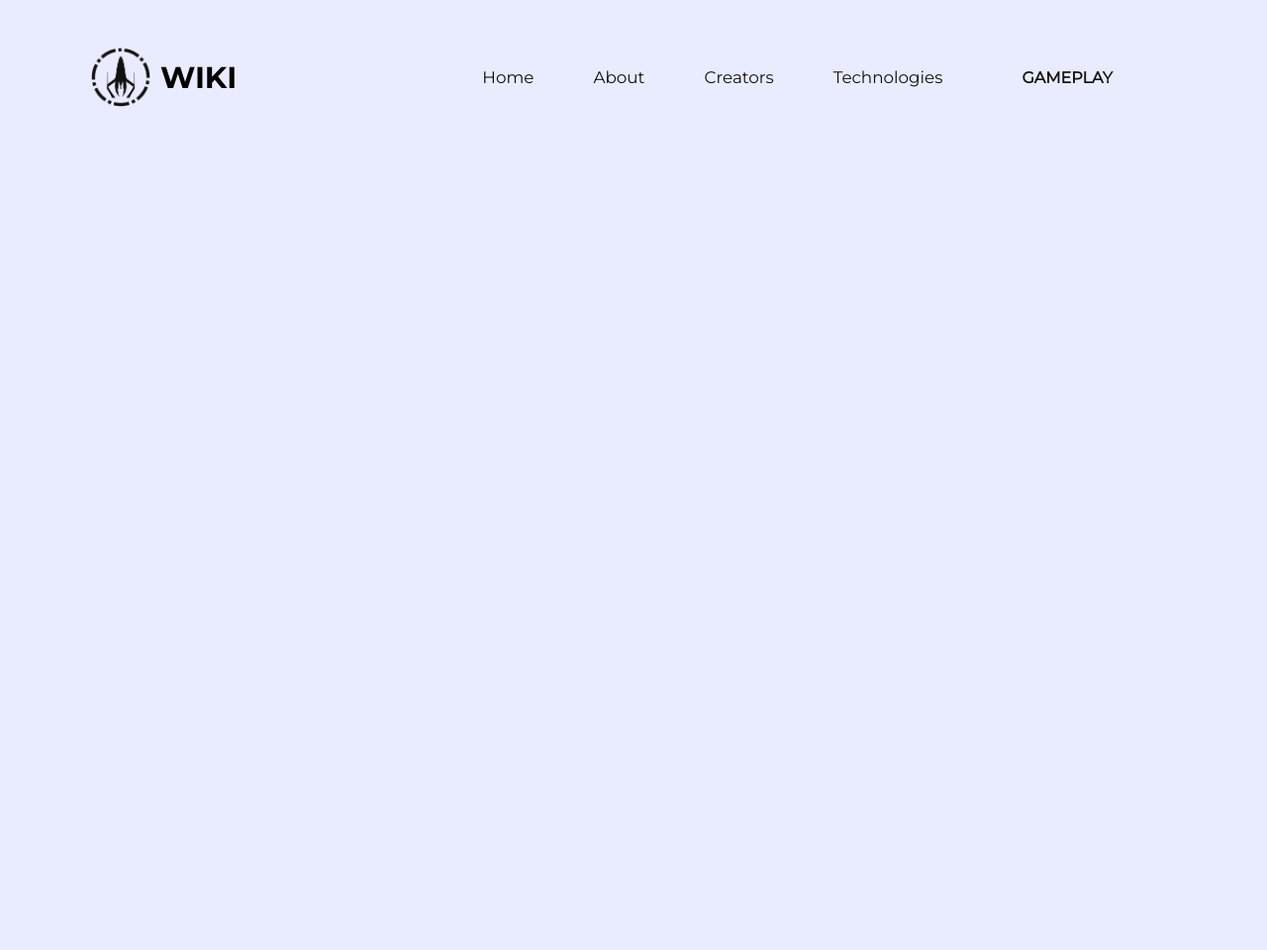
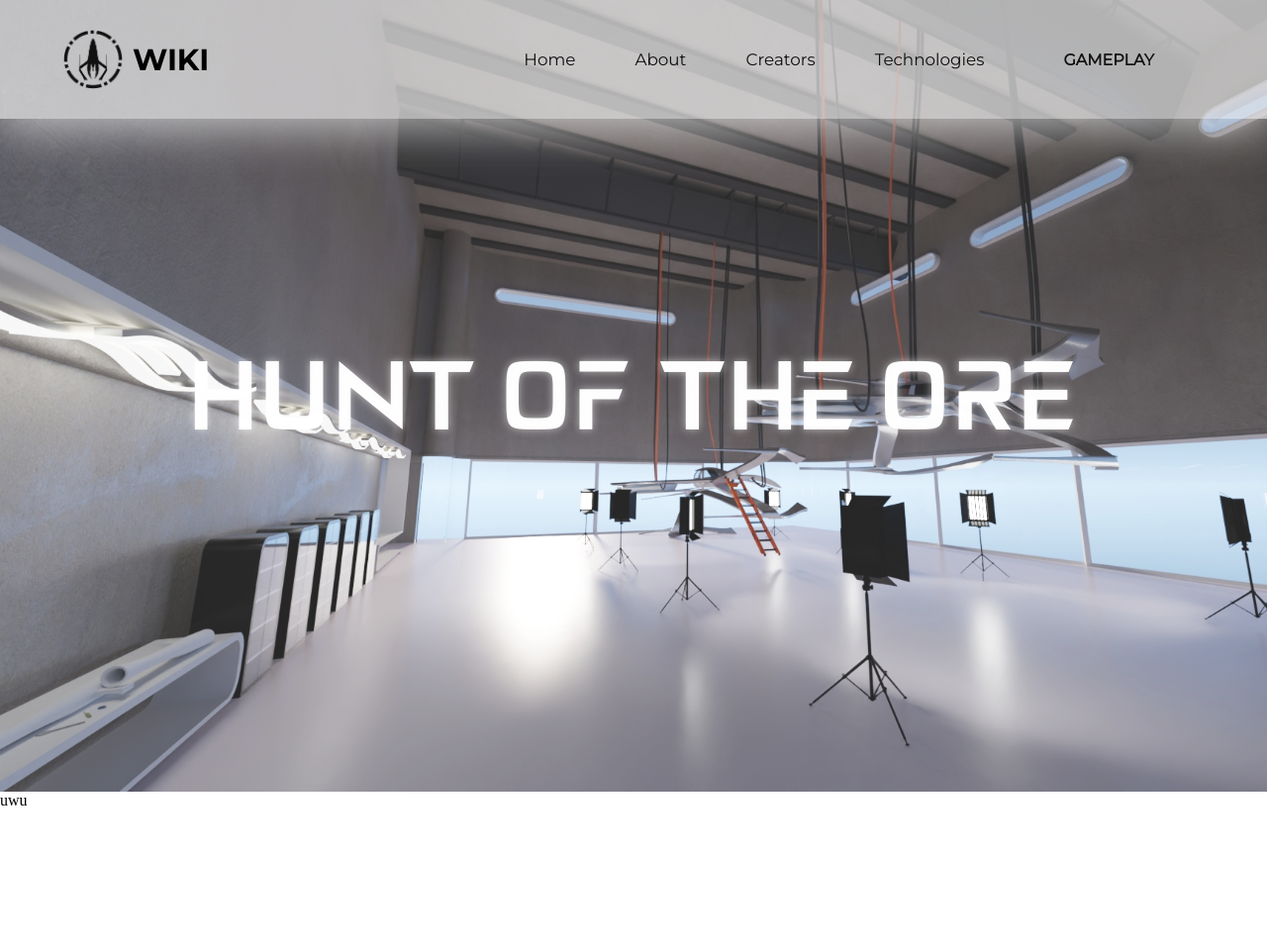
Before and after one commit to AsmaeChar/HOTO, a plain HTML site: page index.html in a window 1280 px wide. Shown: the whole page at 99% size. Before the commit the page ends 816 px from the top, so only its background shows below. Drawn offline with Linux system fonts and the light colour scheme.

Commit message:
added background img

```diff
--- a/app.js
+++ b/app.js
@@ -1,6 +1,6 @@
 let x = document.querySelector(".cursor");
-let density = 1,
-    number = 50; // length of the trail
+let density = 1.5,
+    number = 40; // length of the trail
 for (let i = 0; i < number; i++) {
     let y = document.createElement("div");
     y.classList.add("circle");
@@ -19,17 +19,17 @@ document.addEventListener("mousemove", ({ clientX, clientY }) => {
 });
 
 document.addEventListener("mouseover", (e) => {
-    if (e.target.tagName == 'A' || e.target.tagName == 'BUTTON' || e.target.tagName == 'INPUT') {
+    console.log(e.target.tagName)
+    if (e.target.tagName == 'A' || e.target.tagName == 'BUTTON' || e.target.tagName == 'INPUT' || e.target.tagName == 'LI' || e.target.tagName == 'IMG') {
         document.getElementById('circle').style.height = '1.5rem';
         document.getElementById('circle').style.width = '1.5rem';
-        document.getElementById('circle').style.background = '#777';
+        document.getElementById('circle').style.background = '#000';
         document.getElementById('circle').style.opacity = '0.5';
-        document.getElementById('cursor').style.background = '#fff';
     }
 });
 
 document.addEventListener("mouseout", (e) => {
-    if (e.target.tagName == 'A' || e.target.tagName == 'BUTTON' || e.target.tagName == 'INPUT') {
+    if (e.target.tagName == 'A' || e.target.tagName == 'BUTTON' || e.target.tagName == 'INPUT' || e.target.tagName == 'LI' || e.target.tagName == 'IMG') {
         document.getElementById('circle').style.height = '1rem';
         document.getElementById('circle').style.width = '1rem';
         document.getElementById('circle').style.opacity = '1';
--- a/index.html
+++ b/index.html
@@ -20,8 +20,8 @@
 </head>
 
 <body>
-    <div class="cursor cursor--small"></div>
-    <canvas class="cursor cursor--canvas" resize></canvas>
+    <div class="cursor"></div>
+    <div class="bg">
         <header class="Header">
             <h3 class="Header__logo"><a class="flex" href="#"><img src="./img/LogoBlack.png" height="60px" alt="Logo" />
                     WIKI</a></h3>
@@ -36,7 +36,13 @@
             </div>
         </header>
         <div class="Content">
-
+            <div class="Content__title">
+                <h1 class="Content__title--h1">HUNT OF THE ORE</h1>
+            </div>
+            <div class="Content__info">
+                <p>uwu</p>
+            </div>
+        </div>
     </div>
     <div class="cursor"></div>
     <script src="app.js"></script>
--- a/style.css
+++ b/style.css
@@ -39,14 +39,25 @@
     cursor: none;
 }
 
+p {
+    margin: 0;
+}
+
 body {
     height: 100vh;
     width: 100vw;
     background-color: var(--bg-color);
+    background-image: url('./img/Settings.jpg');
     background-size: cover;
-    padding: 5vh 5vw;
-    overflow: hidden;
+    overflow-x: hidden;
     position: relative;
+    margin: 0
+}
+
+.bg {
+    height: 105%;
+    width: 100vw;
+    background-color: #ffffff26;
 }
 
 .Header {
@@ -55,7 +66,10 @@ body {
     grid-template-rows: 1fr;
     gap: 0px 0px;
     padding: 0 50px 0 20px;
-    height: 7vh;
+    height: 15vh;
+    background-color: #ffffffa2;
+    padding: 3vh 5vw;
+    box-shadow: 0px 9px 49px 0px rgba(255, 255, 255, 0.659);
 }
 
 .Header__logo {
@@ -141,6 +155,24 @@ body {
     margin-right: 0;
 }
 
+.Content__title {
+    height: 55vh;
+}
+
+.Content__title--h1 {
+    font-family: elnath;
+    text-align: center;
+    margin: 30vh auto;
+    color: #fffffffa;
+    font-size: 6rem;
+    text-shadow: 0px 0px 9px rgba(255, 255, 255, 0.57);
+}
+
+.Content__info {
+    height: 20vh;
+    background-color: #ffffff;
+}
+
 /*
 .button:hover,
 .button:focus {
@@ -223,10 +255,17 @@ a.btn.hover:after {
     --size: 0.8rem;
     height: var(--size);
     width: var(--size);
-    background-color: #000;
+    background-color: #000000;
     border-radius: 50%;
     position: absolute;
     left: 0;
     top: 0;
-    transition: all 0.5s ease-in-out;
+    transition: all 1s ease-in-out;
 }
+
+*:active .circle {
+    --size: 1.5rem;
+    height: var(--size);
+    width: var(--size);
+    opacity: 0.5;
+}
```
Also changed, not shown: img/Settings.jpg (added), img/favicon.ico (added), img/faviconDark.ico (added). Lines whose indentation alone changed are shown as unchanged.
